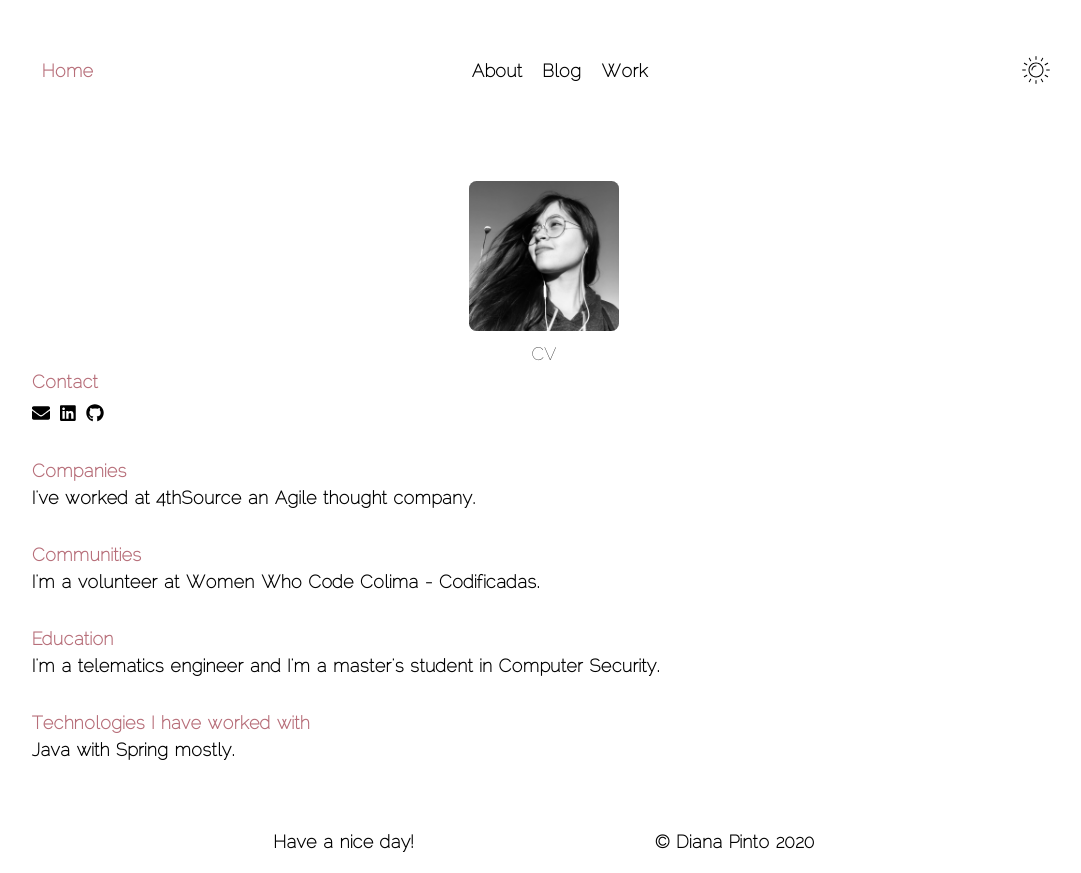
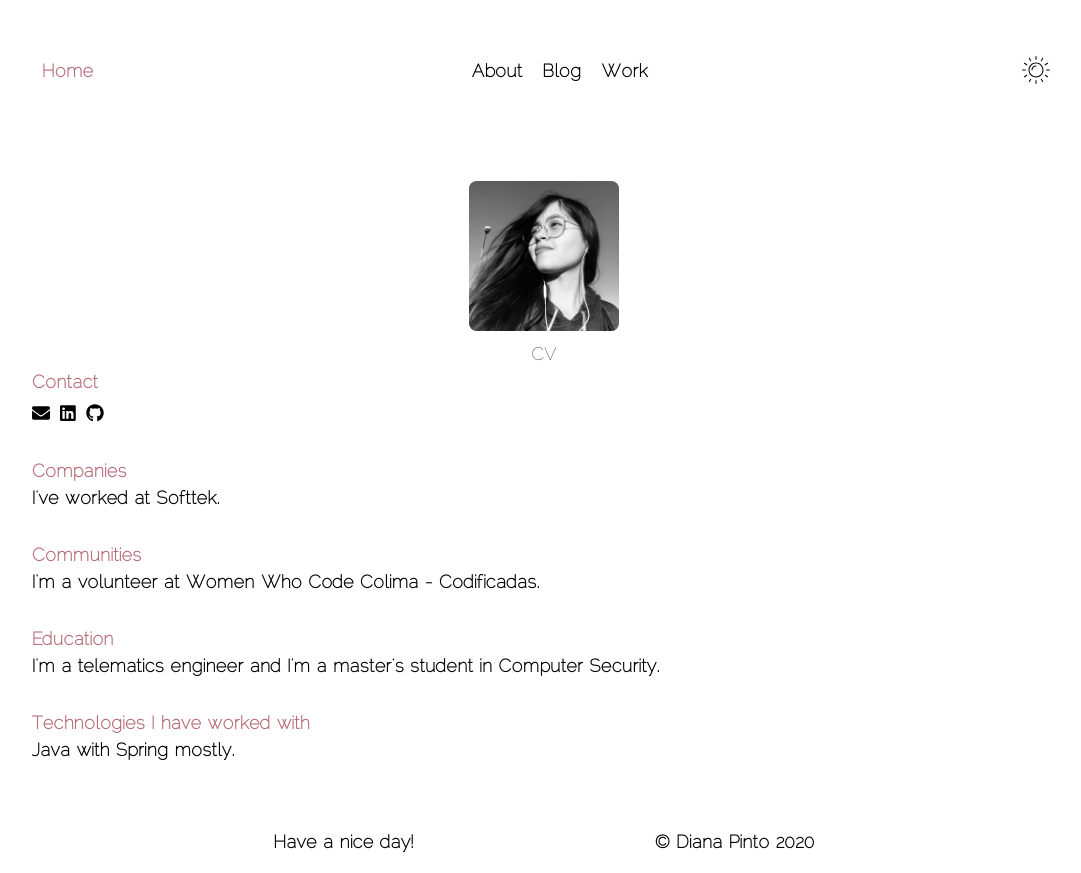
Before and after one commit to apokochito/Apokochito.github.io, a React (Create React App) app: page /about in a window 1280 px wide. Shown: the whole page, without its empty margins (96-1177 px from the left). Built offline with nearby package versions, Linux system fonts and the light colour scheme.

Commit message:
Working company changed

```diff
--- a/src/components/App.js
+++ b/src/components/App.js
@@ -49,7 +49,7 @@ const App = () => {
     { title: "Contact", content: contact },
     {
       title: "Companies",
-      content: "I've worked at 4thSource an Agile thought company.",
+      content: "I've worked at Softtek.",
     },
     {
       title: "Communities",
```
